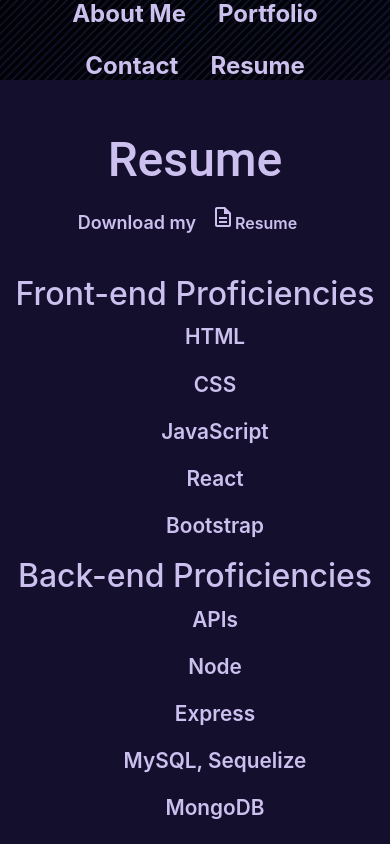
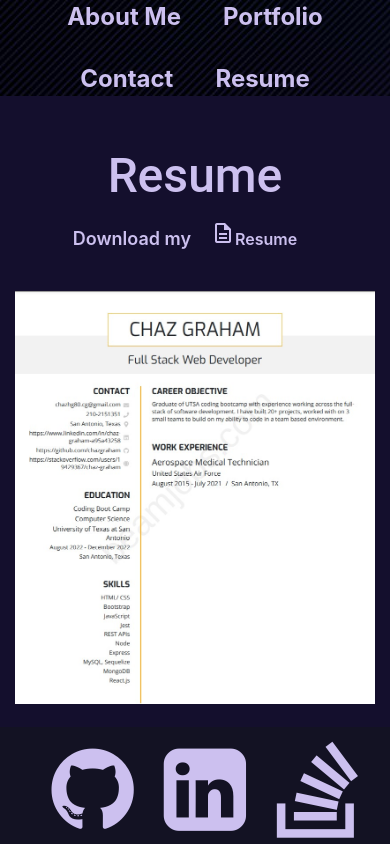
Before and after one commit to chazgraham/Chazs-React-Portfolio, a React (Create React App) app: page /resume in a window 390 px wide. Shown: the top 844 px of the page. Built offline with nearby package versions, Linux system fonts and the light colour scheme.

Commit message:
added resume and made app moblie responsive

```diff
--- a/src/components/Contact/index.js
+++ b/src/components/Contact/index.js
@@ -4,10 +4,10 @@
 function ContactForm() {
 
   return (
-    <Container className='flex-row'>
+    <Container className='contact'>
       <aside>
         <i class="fa fa-solid fa-envelope fa-5x"></i>
-        <h4>Address and Phone</h4>
+        <h5>Address and Phone</h5>
         <p>
           Chaz Graham
           <br></br>
--- a/src/components/Resume/index.js
+++ b/src/components/Resume/index.js
@@ -1,5 +1,6 @@
 import React from 'react';
 import { Container } from 'react-bootstrap';
+import resumeImg from '../../assets/profileImg/resume-img.jpg';
 
 function Resume() {
 
@@ -13,44 +14,7 @@
         </a>
       </div>
       <div>
-        <h3>Front-end Proficiencies</h3>
-        <ul>
-          <li className='resume-li'>
-            <p>HTML</p>
-          </li>
-          <li className='resume-li'>
-            <p>CSS</p>
-          </li>
-          <li className='resume-li'>
-            <p>JavaScript</p>
-          </li>
-          <li className='resume-li'>
-            <p>React</p>
-          </li>
-          <li className='resume-li'>
-            <p>Bootstrap</p>
-          </li>
-        </ul>
-      </div>
-      <div>
-        <h3>Back-end Proficiencies</h3>
-        <ul>
-          <li className='resume-li'>
-            <p>APIs</p>
-          </li>
-          <li className='resume-li'>
-            <p>Node</p>
-          </li>
-          <li className='resume-li'>
-            <p>Express</p>
-          </li>
-          <li className='resume-li'>
-            <p>MySQL, Sequelize</p>
-          </li>
-          <li className='resume-li'>
-            <p>MongoDB</p>
-          </li>
-        </ul>
+        <img className='resume' src={resumeImg} alt='resume'/>
       </div>
     </Container>
   );
--- a/src/index.css
+++ b/src/index.css
@@ -26,12 +26,15 @@
   padding-bottom: 10rem;
 }
 
+a {
+  margin: 5px;
+}
 
 .navbar-con {
   display: flex;
   background-image: url(../src/assets/headerImg/heroImg.jpg);
   font-size: 1.5rem;
-  height: 5rem;
+  height: 6rem;
   text-align: center;
   align-items: center;
   justify-content: center;
@@ -51,6 +54,14 @@
 }
 
 h4 {
+  font-size: 1.5rem;
+  text-align: center;
+  padding: 10px;
+  background-image: url(../src/assets/headerImg/heroImg.jpg);
+  border-radius: 16%;
+}
+
+h5 {
   font-size: 1.5rem;
   text-align: center;
   padding: 10px;
@@ -128,7 +139,14 @@
   margin: 50px 20px 0px 50px;
 }
 
-aside {
+.contact {
+  display: flex;
+  flex-wrap: wrap;
+  text-align: center;
+  justify-content: center;
+}
+
+aside {margin-top: 50px;
   border: 3px solid black;
   justify-content: center;
   text-align: center;
@@ -257,3 +275,9 @@
 footer li {
   padding: 0 20px 10px 0;
 }
+
+@media only screen and (max-width: 995px) {
+  .resume {
+    width: 100%;
+  }
+}
```
Also changed, not shown: src/assets/profileImg/resume-img.jpg (added).
